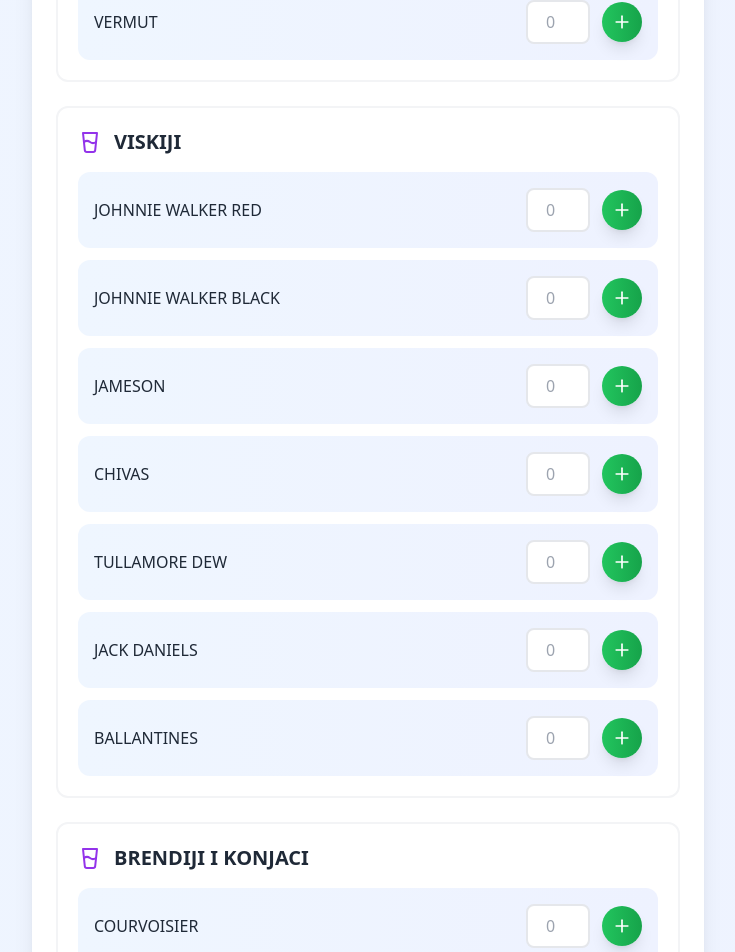
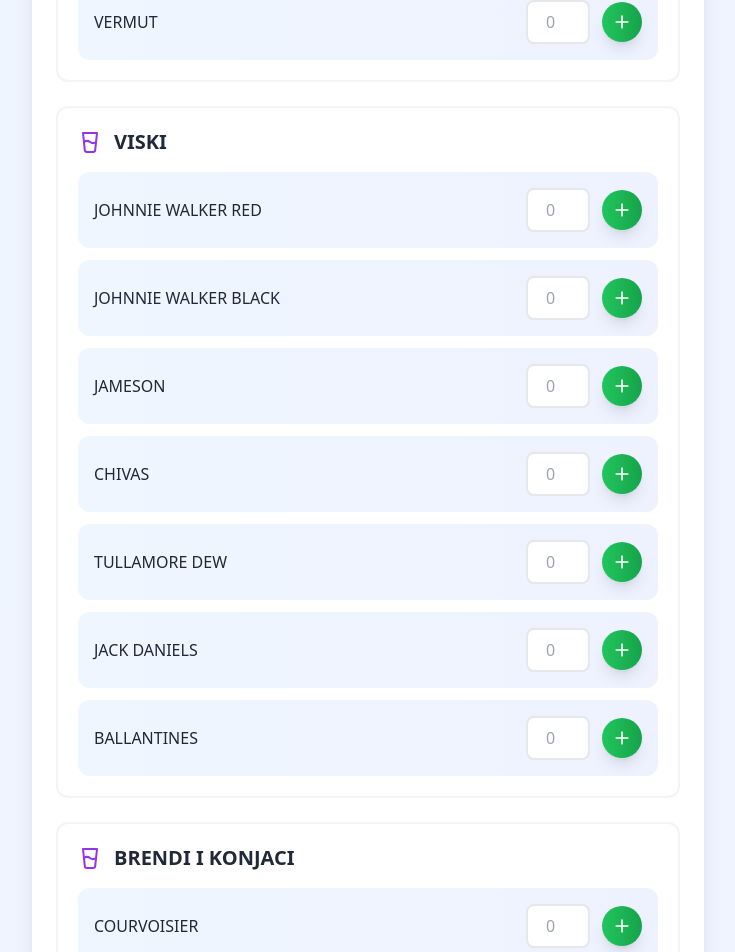
Before and after one commit to AquaPirot/nabavka-aqua, a Next.js app: page / in a window 1280 px wide. Shown: the part 5580-6532 px from the top of the page, without its empty margins (272-1007 px from the left). Built offline with nearby package versions, Linux system fonts and the light colour scheme.

Commit message:
Update index.js

```diff
--- a/pages/index.js
+++ b/pages/index.js
@@ -87,7 +87,7 @@ export default function Home() {
       { name: 'GORKI LIST', unit: 'ml', noVariant: true },
       { name: 'VERMUT', unit: 'ml', noVariant: true }
     ],
-    'VISKIJI': [
+    'VISKI': [
       { name: 'JOHNNIE WALKER RED', unit: 'ml', noVariant: true },
       { name: 'JOHNNIE WALKER BLACK', unit: 'ml', noVariant: true },
       { name: 'JAMESON', unit: 'ml', noVariant: true },
@@ -96,7 +96,7 @@ export default function Home() {
       { name: 'JACK DANIELS', unit: 'ml', noVariant: true },
       { name: 'BALLANTINES', unit: 'ml', noVariant: true }
     ],
-    'BRENDIJI I KONJACI': [
+    'BRENDI I KONJACI': [
       { name: 'COURVOISIER', unit: 'ml', noVariant: true },
       { name: 'HENNESSY', unit: 'ml', noVariant: true }
     ],
@@ -126,9 +126,9 @@ export default function Home() {
       { name: 'MATALJ CHARDONNAY', unit: 'kom', noVariant: true },
       { name: 'ALEKSANDROVIĆ TEMA', unit: 'kom', noVariant: true },
       { name: 'CILIĆ ONYX BELI', unit: 'kom', noVariant: true },
-      { name: 'ĐEURIĆ AKSIOM BELI', unit: 'kom', noVariant: true },
+      { name: 'DEURIĆ AKSIOM BELI', unit: 'kom', noVariant: true },
       { name: 'SPASIĆ LEKCIJA TAMJANIKA', unit: 'kom', noVariant: true },
-      { name: 'RUBIN SAUV BLANC', unit: 'kom', noVariant: true },
+      { name: 'RUBIN SOV BLANC', unit: 'kom', noVariant: true },
       { name: 'RUBIN CHARDONAY', unit: 'kom', noVariant: true },
       { name: 'RUBIN MUSCAT', unit: 'kom', noVariant: true },
       { name: 'LA SASTRERIA BELO', unit: 'kom', noVariant: true },
@@ -186,8 +186,8 @@ export default function Home() {
       case 'ROZE VINA':
       case 'VINA 0,187L': return <Wine className="w-6 h-6 text-rose-600" />;
       case 'ŽESTOKA PIĆA':
-      case 'VISKIJI':
-      case 'BRENDIJI I KONJACI':
+      case 'VISKI':
+      case 'BRENDI I KONJACI':
       case 'LIKERI':
       case 'DOMAĆA ALKOHOLNA PIĆA': return <GlassWater className="w-6 h-6 text-purple-600" />;
       default: return null;
```
